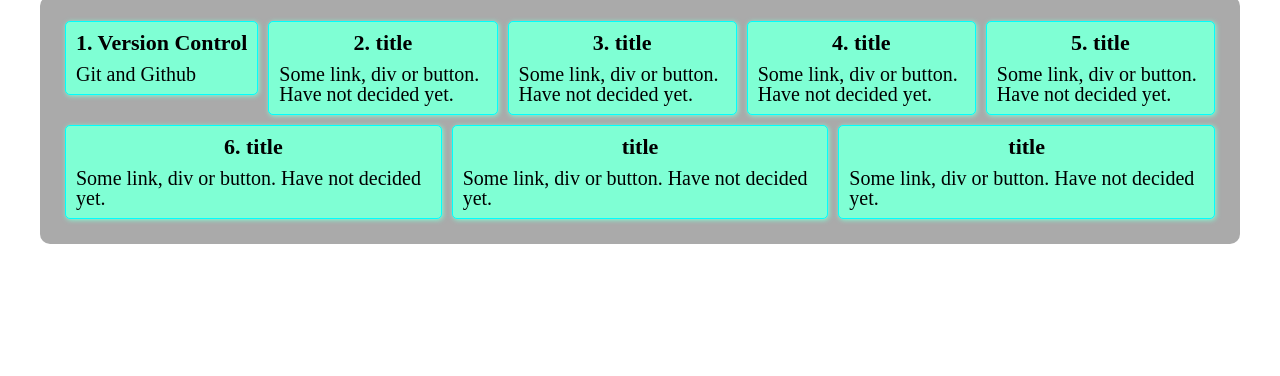
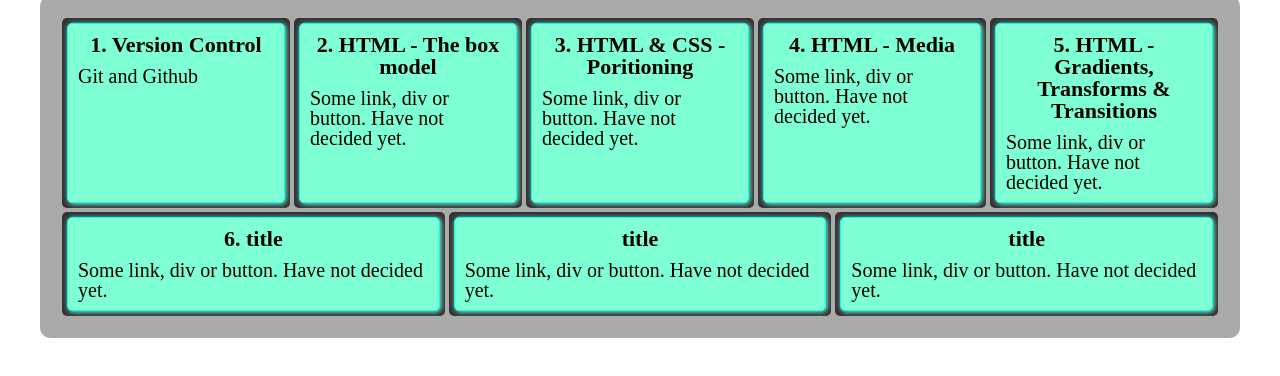
Before and after one commit to abonello/Frontend-Examples, a plain HTML site: page index.html in a window 1280 px wide. Shown: the part 218-594 px from the top of the page. Drawn offline with nearby package versions, Linux system fonts and the light colour scheme.

Commit message:
Fixed Layout and added some more content

```diff
--- a/css/style.css
+++ b/css/style.css
@@ -12,6 +12,7 @@ body {
     max-width: 1200px;
     background-color: #aaa;
     border-radius: 10px;
+    /*height: 100vh;*/
 }
 header {
     box-sizing: border-box;
@@ -42,9 +43,15 @@ header p {
     margin: 20px;
 }
 
-a {
+.container a {
+    display: flex;
+    flex: 1 1 200px;
     text-decoration: none;
     color: black;
+    align-content: stretch;
+    background-color: #333;
+    margin: 2px;
+    border-radius: 5px;
 }
 
 .card {
@@ -56,6 +63,7 @@ a {
     border: 1px solid aqua;
     border-radius: 5px;
     box-shadow: 1px 1px 5px aquamarine;
+    align-content: stretch;
 }
 
 .card h1 {
--- a/index.html
+++ b/index.html
@@ -18,38 +18,44 @@
             <p>The following are links to techniques and skills I learnt during the course.</p>
         </header>
     <div class="container">
-        <a href="versionControl.html"><div class="card">
+        <a href="versionControl.html">
+            <div class="card">
                 <h1>1. Version Control</h1>
                 <p>Git and Github</p>
-        </div></a>
+            </div>
+        </a>
+        <a href="#">
             <div class="card">
-            <h1>2. title</h1>
+                <h1>2. HTML - The box model</h1>
                 <p>Some link, div or button. Have not decided yet.</p>
             </div>
+        </a>
+         <a href="#">
              <div class="card">
-            <h1>3. title</h1>
+                <h1>3. HTML & CSS - Poritioning</h1>
                 <p>Some link, div or button. Have not decided yet.</p>
             </div>
-        <div class="card">
-            <h1>4. title</h1>
+        </a>
+         <a href="#"><div class="card">
+            <h1>4. HTML - Media</h1>
             <p>Some link, div or button. Have not decided yet.</p>
-        </div>
-        <div class="card">
-            <h1>5. title</h1>
+        </div></a>
+         <a href="#"><div class="card">
+            <h1>5. HTML - Gradients, Transforms & Transitions</h1>
             <p>Some link, div or button. Have not decided yet.</p>
-        </div>
-        <div class="card">
+        </div></a>
+         <a href="#"><div class="card">
             <h1>6. title</h1>
             <p>Some link, div or button. Have not decided yet.</p>
-        </div>
-        <div class="card">
+        </div></a>
+         <a href="#"><div class="card">
             <h1>title</h1>
             <p>Some link, div or button. Have not decided yet.</p>
-        </div>
-        <div class="card">
+        </div></a>
+         <a href="#"><div class="card">
             <h1>title</h1>
             <p>Some link, div or button. Have not decided yet.</p>
-        </div>
+        </div></a>
 
 
     </div>
```
Lines whose indentation alone changed are shown as unchanged.
